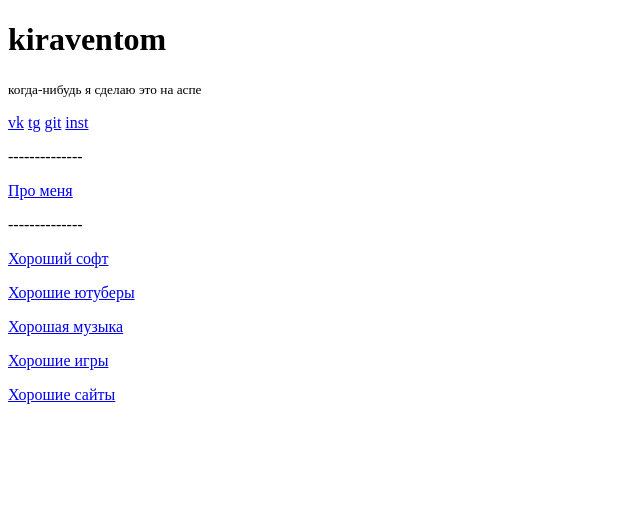
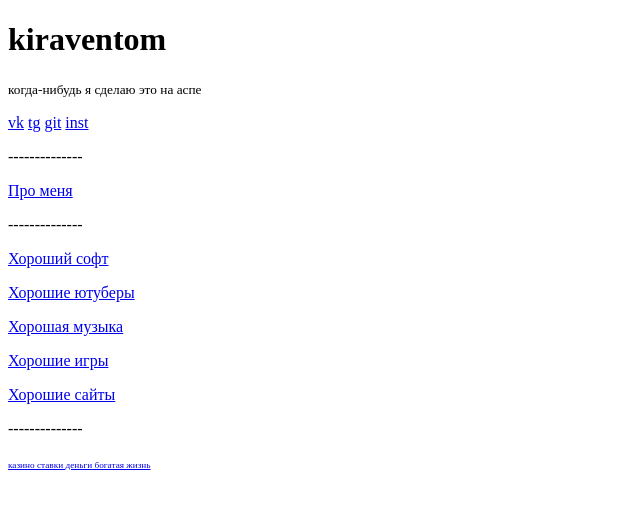
Before and after one commit to kiraventom/kiraventom.github.io, a plain HTML site: page index.html in a window 1280 px wide. Shown: the whole page, without its empty margins (0-640 px from the left). Drawn offline with Linux system fonts and the light colour scheme.

Commit message:
add freemoney on index

```diff
--- a/index.html
+++ b/index.html
@@ -17,6 +17,8 @@
 <p><a href="fourzerofour.html">Хорошая музыка</a></p>
 <p><a href="fourzerofour.html">Хорошие игры</a></p>
 <p><a href="fourzerofour.html">Хорошие сайты</a></p>
+<p>--------------</p>
+<p><small><small><small><a href="freemoney.html">казино ставки деньги богатая жизнь</a></small></small></small></p>
 
 </body>
 </html>
```
